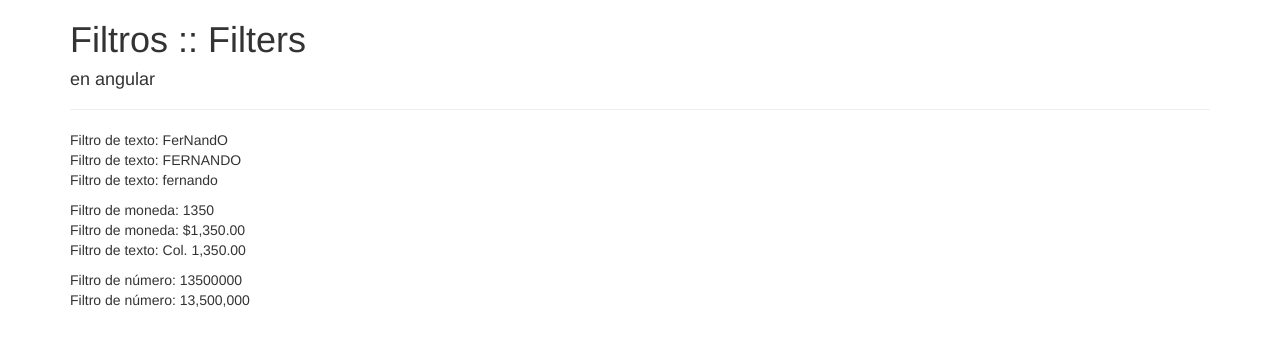
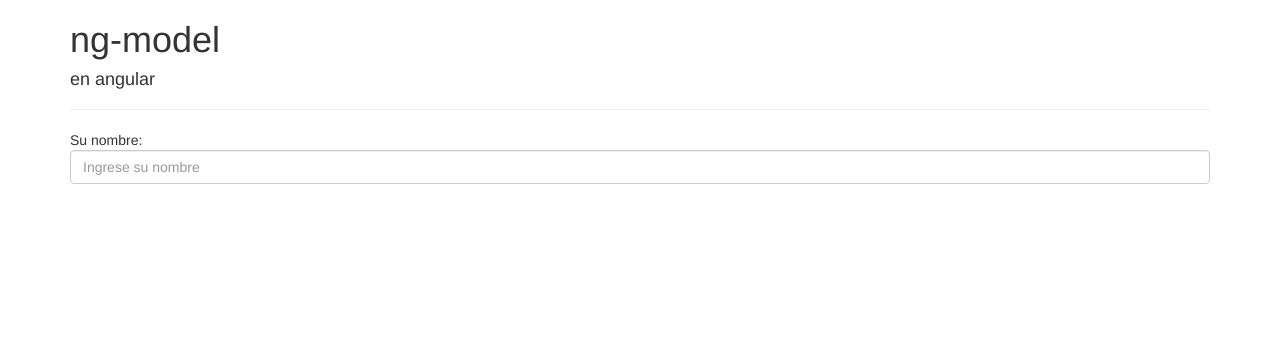
Before and after one commit to Drami24/AngularJS, a plain HTML site: page Exercicio2/index.html in a window 1280 px wide. Drawn offline with Linux system fonts and the light colour scheme.

Commit message:
ng-model

```diff
--- a/Exercicio2/index.html
+++ b/Exercicio2/index.html
@@ -9,27 +9,13 @@
 
 <body>
     <div class="container">
-        <h1>Filtros :: Filters</h1>
+        <h1>ng-model</h1>
         <h4>en angular</h4>
         <hr>
         <p>
-            Filtro de texto: {{ "FerNandO"}}
+            Su nombre: {{ nombre | uppercase }}
             <br>
-            Filtro de texto: {{ "FerNandO" | uppercase }}
-            <br>
-            Filtro de texto: {{ "FerNandO" | lowercase }}
-        </p>
-        <p>
-            Filtro de moneda: {{ 1350 }}
-            <br>
-            Filtro de moneda: {{ 1350 | currency }}
-            <br>
-            Filtro de texto: {{ 1350 | currency:'Col. ' }}
-        </p>
-        <p>
-            Filtro de número: {{ 13500000 }}
-            <br>
-            Filtro de número: {{ 13500000 | number }}
+            <input type="text" ng-model="nombre" class="form-control" placeholder="Ingrese su nombre">
         </p>
     </div>
 </body>
```
